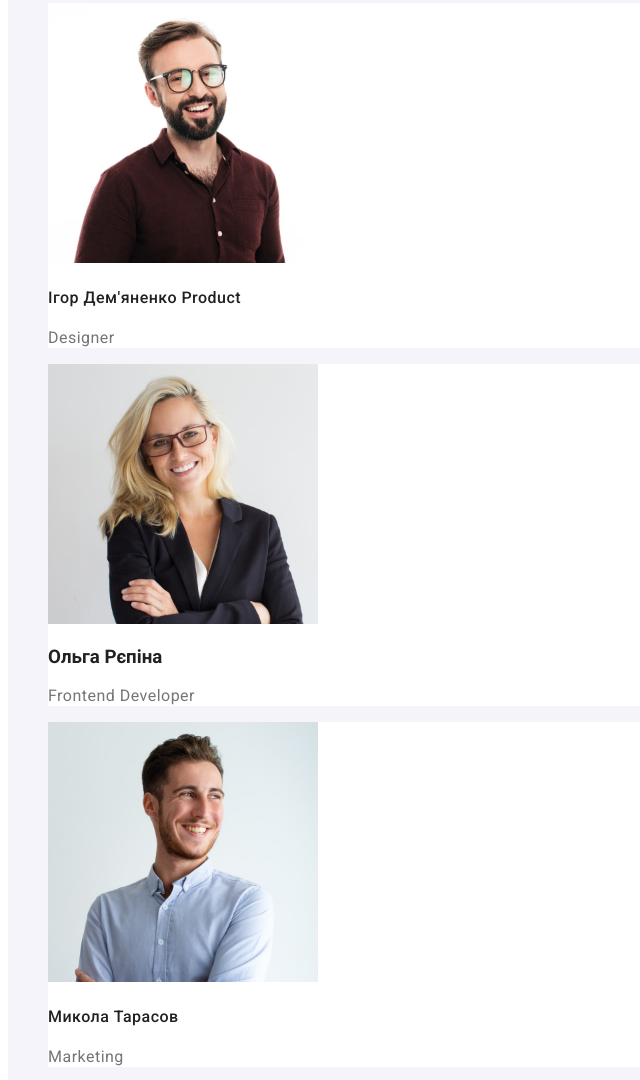
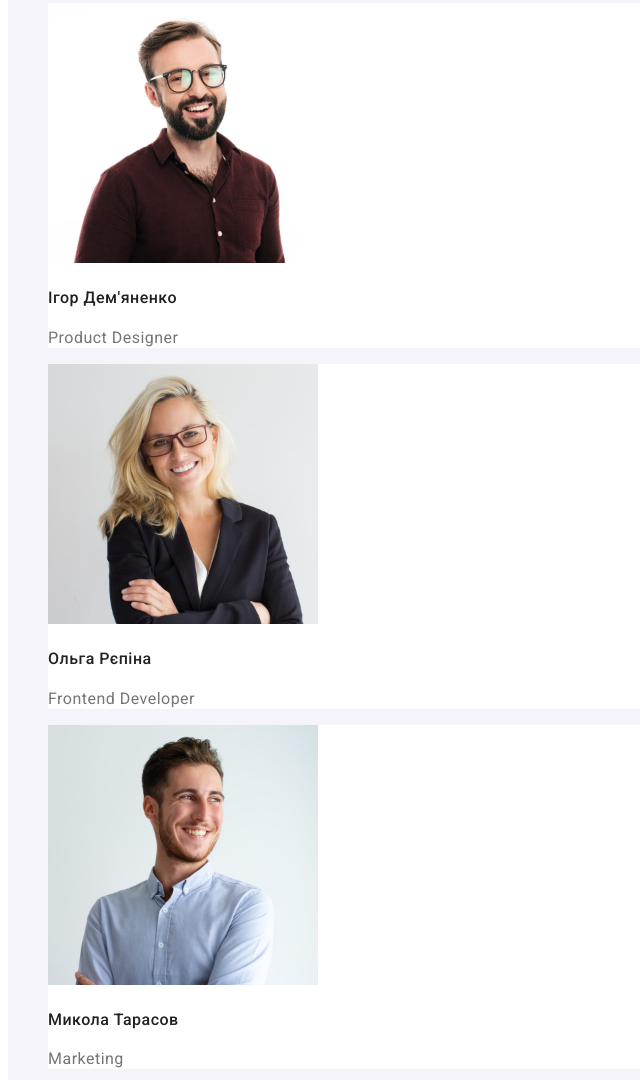
Before and after one commit to Alexey-Zaharov/goit-markup-hw-02, a plain HTML site: page index.html in a window 1280 px wide. Shown: the part 1771-2851 px from the top of the page, without its empty margins (0-640 px from the left). Drawn offline with Linux system fonts and the light colour scheme.

Commit message:
Вносит исправления в HTML разметку

```diff
--- a/index.html
+++ b/index.html
@@ -86,12 +86,12 @@
         <ul class="list">
           <li class="img-background">
             <img src="images/igor.jpg" alt="Хлопець в окулярах" width="270" />
-            <h3 class="team-member">Ігор Дем'яненко Product</h3>
-            <p class="team-text" lang="en">Designer</p>
+            <h3 class="team-member">Ігор Дем'яненко</h3>
+            <p class="team-text" lang="en">Product Designer</p>
           </li>
           <li class="img-background">
             <img src="images/olga.jpg" alt="Дівчина в окулярах" width="270" />
-            <h3>Ольга Рєпіна</h3>
+            <h3 class="team-member">Ольга Рєпіна</h3>
             <p class="team-text" lang="en">Frontend Developer</p>
           </li>
           <li class="img-background">
```
Also changed, not shown: portfolio.html (+1 -3 lines).
